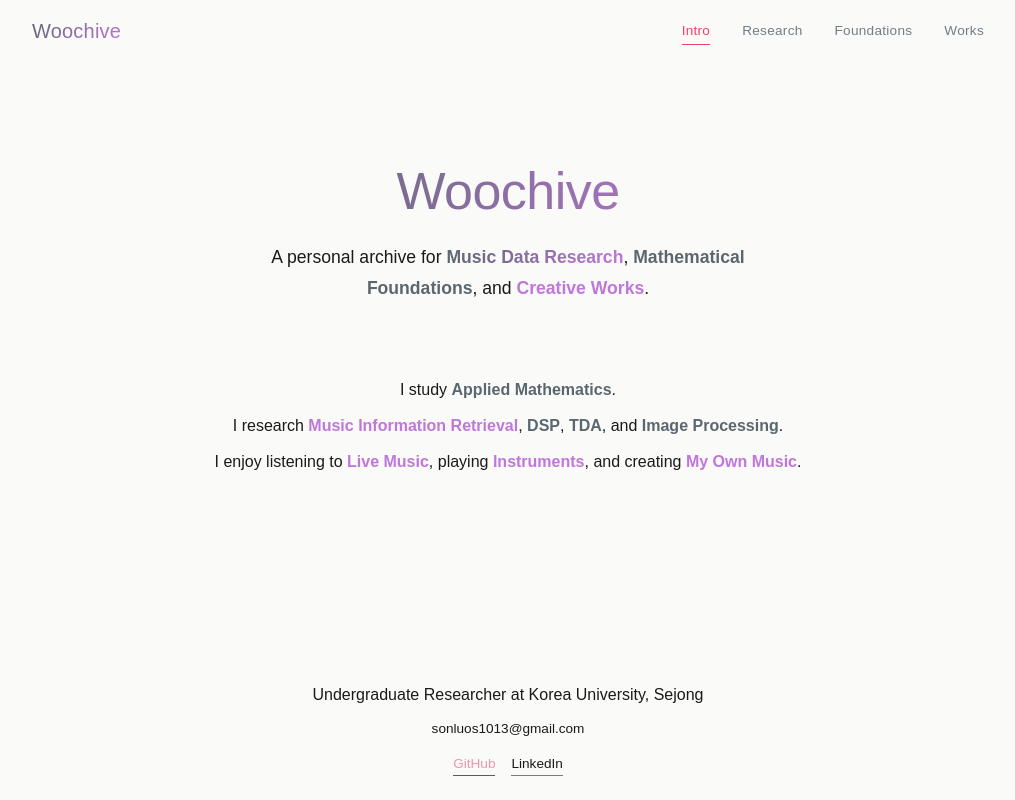
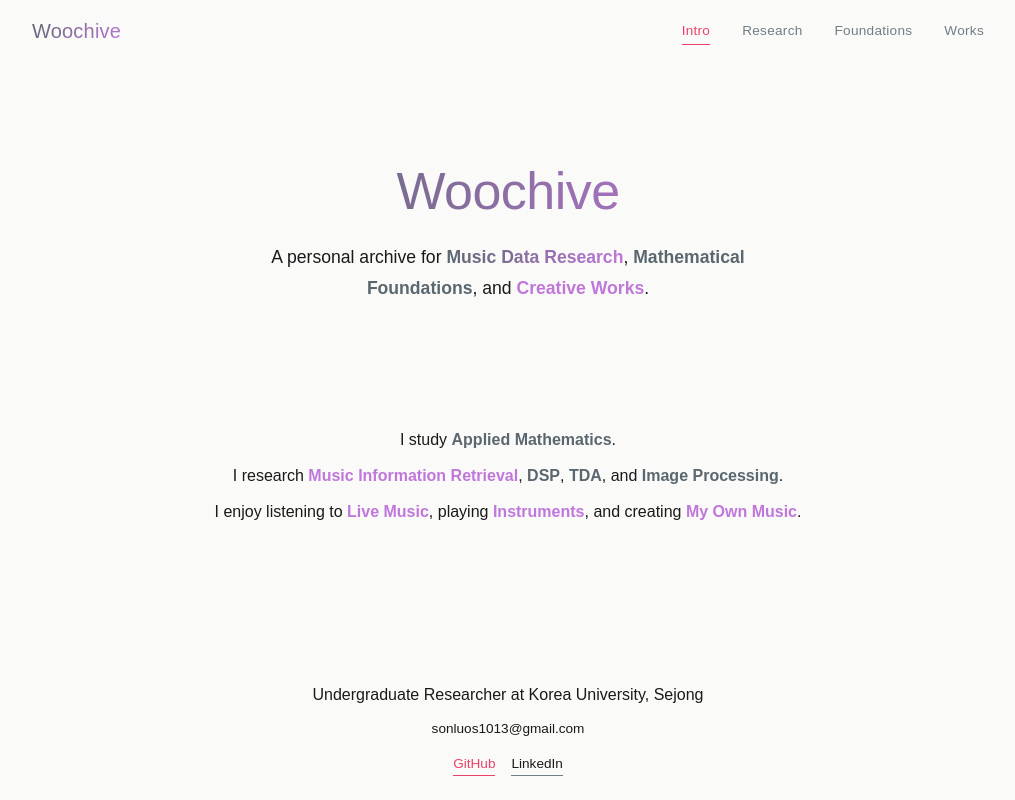
Before and after one commit to sonluos/woochive, a React (Vite) app: page / in a window 1280 px wide. In both pictures the pointer is over the link "GitHub". Shown: the top 800 px of the page, without its empty margins (132-1147 px from the left). Built offline with nearby package versions, Linux system fonts and the light colour scheme.

Commit message:
style: bio left-align text, move down 50px, red hover on links

```diff
--- a/src/pages/Home.css
+++ b/src/pages/Home.css
@@ -53,7 +53,7 @@
 
 /* Bio block */
 .intro__bio {
-  margin-top: var(--sp-8);
+  margin-top: calc(var(--sp-8) + 50px);
   max-width: 52rem;
   margin-left: auto;
   margin-right: auto;
@@ -68,6 +68,7 @@
   color: var(--ink);
   line-height: var(--leading-relaxed);
   margin-bottom: var(--sp-2);
+  text-align: left;
 }
 
 .intro__bio-line:last-child {
@@ -125,8 +126,8 @@
 }
 
 .info-card__link:hover {
-  border-color: var(--ink);
-  opacity: 0.7;
+  border-color: #EA426A;
+  color: #EA426A;
 }
 
 /* Responsive: mobile adjustments */
```
